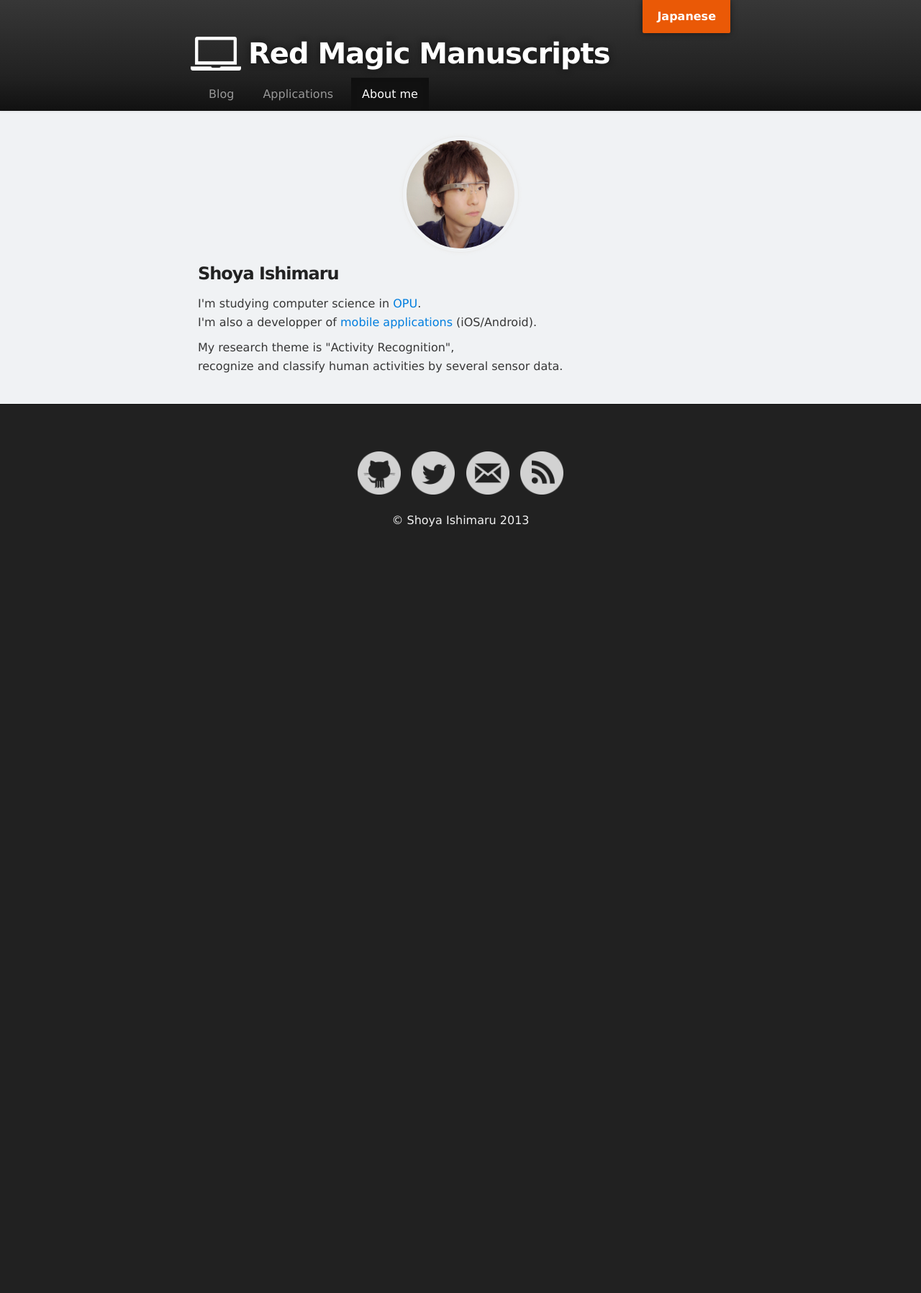
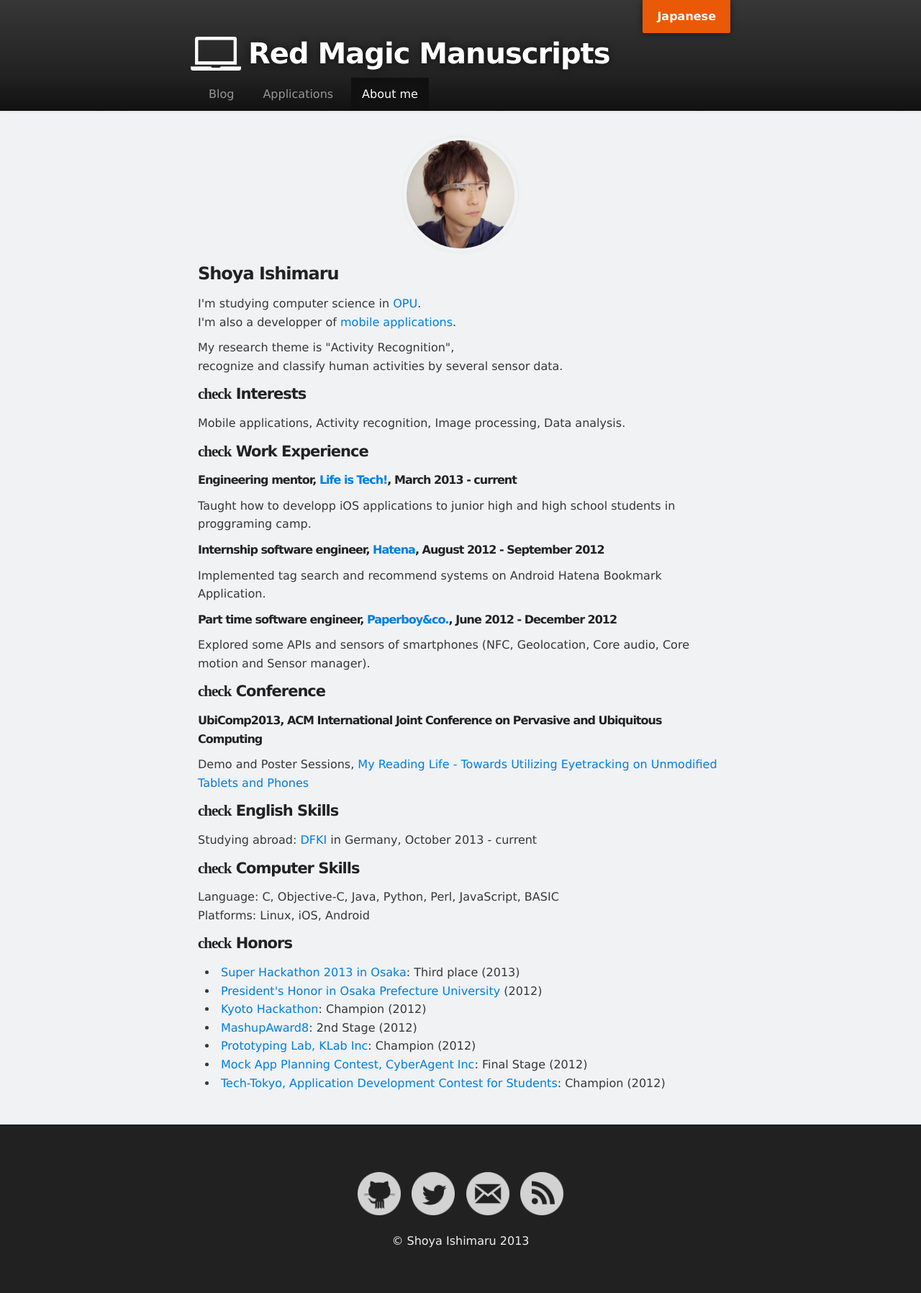
Before and after one commit to Mrk1869/source-mrk1869.github.com, a Jekyll site: the page built from en/aboutme/index.html, in a window 1280 px wide. Shown: the whole page at 72% size. Built offline with Jekyll 4.4.1, drawn with Linux system fonts in a browser that asks for light colours; some web fonts are replaced; comment, search, counter and statistics services are not loaded; before the commit the page ends 900 px from its top, so only the background shows below that.

Commit message:
Updated about me

```diff
--- a/assets/css/style.css
+++ b/assets/css/style.css
@@ -81,15 +81,18 @@ h2 {
 }
 
 h3 {
+  font-family: 'Lucida Grande', 'Calibri', Helvetica, Arial, sans-serif;
   font-size: 24px;
 }
 
 h4 {
+  font-family: 'Lucida Grande', 'Calibri', Helvetica, Arial, sans-serif;
   font-size: 21px;
 }
 
 h5 {
-  font-size: 18px;
+  font-family: 'Lucida Grande', 'Calibri', Helvetica, Arial, sans-serif;
+  font-size: 16px;
 }
 
 h6 {
--- a/en/aboutme/index.html
+++ b/en/aboutme/index.html
@@ -10,6 +10,50 @@ keywords: Shoya, Ishimaru, Mrk1869
 <img src="/assets/img/myglass2_ex3_mini.jpg" class="image-on-frame image-trimmed-by-circle" width="150px" alt="Shoya Ishimaru">
 <h3>Shoya Ishimaru</h3>
 <p>I'm studying computer science in <a href = "http://www.osakafu-u.ac.jp/english/index.html">OPU</a>.<br>
-I'm also a developper of <a href="/en/applications/">mobile applications</a> (iOS/Android).
+I'm also a developper of <a href="/en/applications/">mobile applications</a>.</p>
+
 <p>My research theme is "Activity Recognition",<br>
 recognize and classify human activities by several sensor data.</p>
+
+<h4><span class="lsf">check</span> Interests</h4>
+
+Mobile applications, Activity recognition, Image processing, Data analysis.
+
+<h4><span class="lsf">check</span> Work Experience</h4>
+
+<h5>Engineering mentor, <a href="http://life-is-tech.com/">Life is Tech!</a>, March 2013 - current</h5>
+
+Taught how to developp iOS applications to junior high and high school students in proggraming camp.
+
+<h5>Internship software engineer, <a href="http://www.hatena.ne.jp/">Hatena</a>, August 2012 - September 2012</h5>
+Implemented tag search and recommend systems on Android Hatena Bookmark Application.
+
+<h5>Part time software engineer, <a href="http://www.paperboy.co.jp/">Paperboy&co.</a>, June 2012 - December 2012</h5>
+
+Explored some APIs and sensors of smartphones (NFC, Geolocation, Core audio, Core motion and Sensor manager).
+
+<h4><span class="lsf">check</span> Conference</h4>
+
+<h5>UbiComp2013, ACM International Joint Conference on Pervasive and Ubiquitous Computing</h5>
+
+Demo and Poster Sessions, <a href="http://www.ubicomp.org/ubicomp2013/adjunct/adjunct/p283.pdf">My Reading Life - Towards Utilizing Eyetracking on Unmodified Tablets and Phones</a>
+
+<h4><span class="lsf">check</span> English Skills</h4>
+
+Studying abroad: <a href="http://www.dfki.de/web">DFKI</a> in Germany, October 2013 - current
+
+<h4><span class="lsf">check</span> Computer Skills</h4>
+
+Language: C, Objective-C, Java, Python, Perl, JavaScript, BASIC<br>
+Platforms: Linux, iOS, Android
+
+<h4><span class="lsf">check</span> Honors</h4>
+<ul>
+    <li><a href="http://jp.startup-dating.com/2013/05/super-hackathon-2013-in-osak">Super Hackathon 2013 in Osaka</a>: Third place (2013)</li>
+    <li><a href="http://mrk1869.com/blog/honor/">President's Honor in Osaka Prefecture University</a> (2012)</li>
+    <li><a href="http://bussorenre.com/?p=45">Kyoto Hackathon</a>: Champion (2012)</li>
+    <li><a href="http://ma8.mashupaward.jp/">MashupAward8</a>: 2nd Stage (2012)</li>
+    <li><a href="http://internship.blog.klab.jp/2012/08/10/ptlab1-day1/">Prototyping Lab, KLab Inc</a>: Champion (2012)</li>
+    <li><a href="https://www.cyberagent.co.jp/list/mockplan.html">Mock App Planning Contest, CyberAgent Inc</a>: Final Stage (2012)</li>
+    <li><a href="http://tech-tokyo.com/?p=679">Tech-Tokyo, Application Development Contest for Students</a>: Champion (2012)</li>
+</ul>
```
